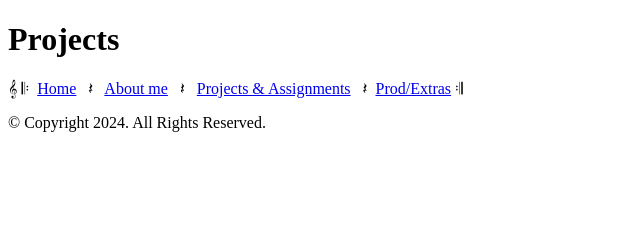
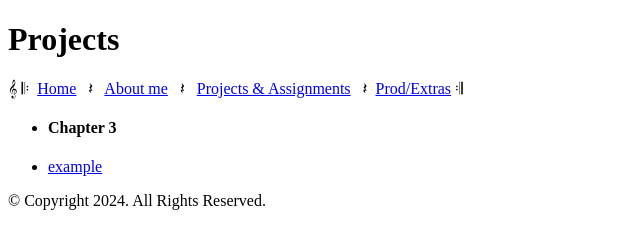
Before and after one commit to jacobcuri1/jacobcuri1.github.io, a plain HTML site: page projectsandassignments.html in a window 1280 px wide. Shown: the whole page, without its empty margins (0-640 px from the left). Drawn offline with Linux system fonts and the light colour scheme.

Commit message:
Update projectsandassignments.html

```diff
--- a/projectsandassignments.html
+++ b/projectsandassignments.html
@@ -26,8 +26,10 @@
 		<!-- Use the main area to add the main content of the webpage -->
 		<main>
 
-			<div>
-			</div>
+			<ul>
+				<li><h4>Chapter 3</h4></li>
+				<li><a href="ch3upload/ch3example"> example</a></li>
+			</ul>
 
 		</main>
 
```
